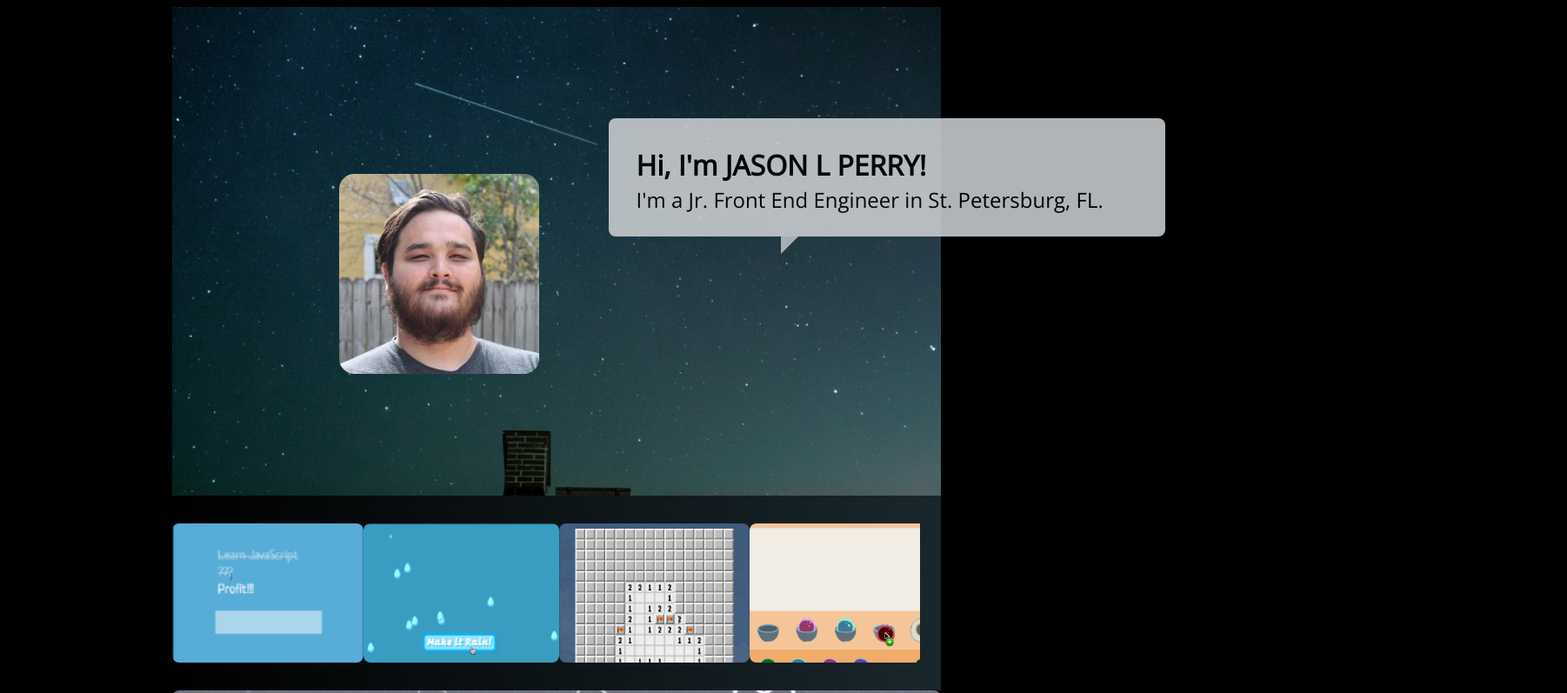
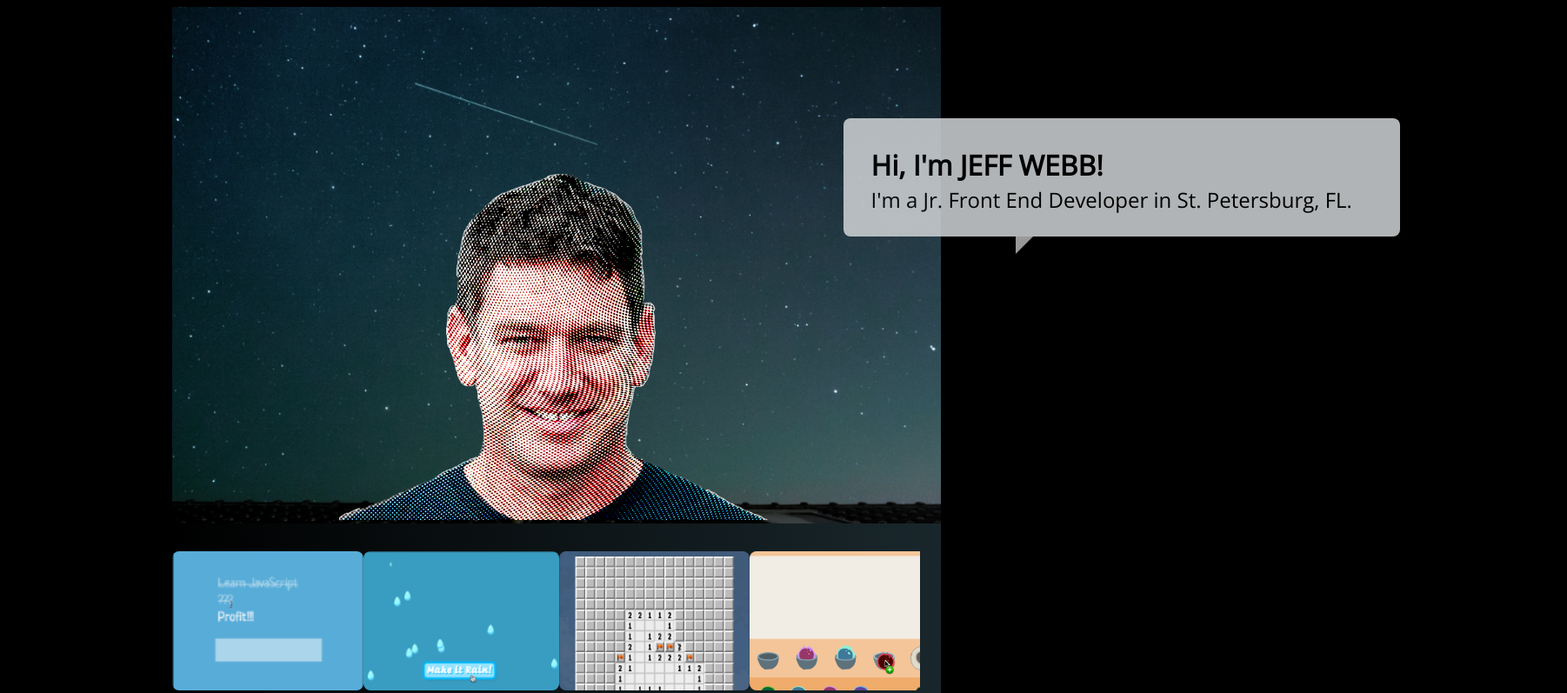
Before and after one commit to WebbWear/portfolio, a website: page public/index.html in a window 1280 px wide. Shown: the top 797 px of the page at 87% size, 1802 px wide, since content can reach past the window. Drawn offline with nearby package versions, Linux system fonts and the light colour scheme.

Commit message:
new headshot, change css

```diff
--- a/public/index.html
+++ b/public/index.html
@@ -15,12 +15,12 @@
     <section class="main-container">
       <section class="container-head-bouble">
         <span class="head-shot">
-           <img class="head" src="/images/298.jpg" alt="Jason" width="230" height="230">
+           <img class="head" src="/images/headshot.png" alt="Jeff" width="500" height="398">
         </span>
         <section class="bouble-text-triangle">
           <span class="speach-bouble">
-            <p class=text-large>Hi, I'm JASON L PERRY!</p>
-            <p class=text-medium>I'm a Jr. Front End Engineer in St. Petersburg, FL.</p>
+            <p class=text-large>Hi, I'm JEFF WEBB!</p>
+            <p class=text-medium>I'm a Jr. Front End Developer in St. Petersburg, FL.</p>
           </span>
           <section class="triangle">
               <img src="/images/tri.png" alt="triangle">
--- a/public/screen.css
+++ b/public/screen.css
@@ -40,7 +40,7 @@ html {
   display: flex;
   padding-left: 12em;
   padding-top: 12em;
-  padding-bottom: 20em;
+  padding-bottom: 22em;
   padding-right: 5em;
   object-fit: cover;
   width: 50;
@@ -50,7 +50,8 @@ html {
 }
 
 .head {
-  border-radius: 1.1em;
+  /* border-radius: 1.1em; */
+  padding-bottom: 20%;
 
 }
 
```
Also changed, not shown: public/images/298.jpg (deleted), public/images/headshot.png (added).
